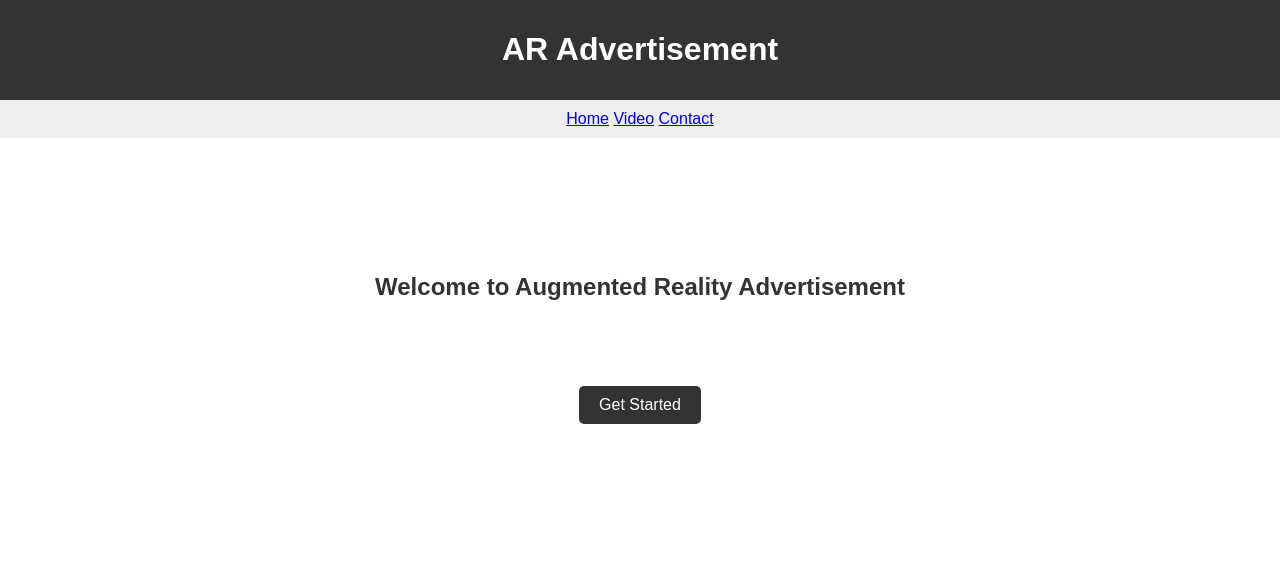
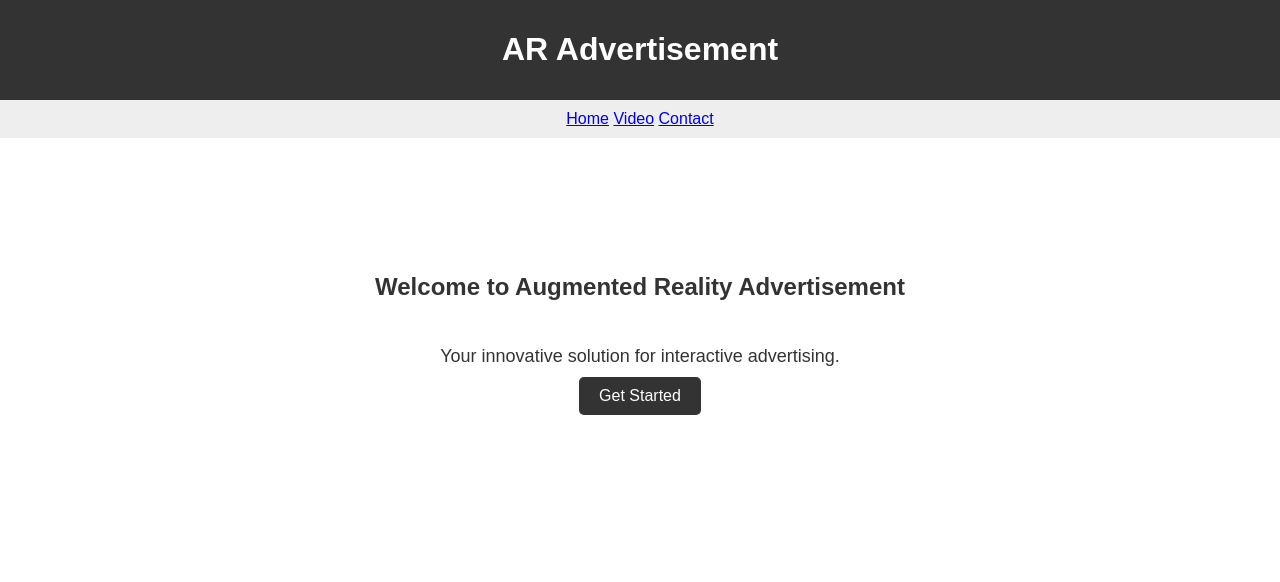
Before and after one commit to kaushikapoori/updated-Chatgpt-Webpage, a plain HTML site: page index.html in a window 1280 px wide. Shown: the top 582 px of the page. Drawn offline with Linux system fonts and the light colour scheme.

Commit message:
Update index.html

```diff
--- a/index.html
+++ b/index.html
@@ -48,6 +48,12 @@
       background-color: rgba(255, 255, 255, 0.7); /* Updated background color with some transparency */
       padding: 15px; /* Added padding for better spacing */
       display: inline-block; /* Ensures padding applies properly */
+    }
+
+    .hero-section p {
+      color: #333; /* Updated text color for better contrast */
+      font-size: 18px; /* Adjust font size as needed */
+      margin: 10px 0; /* Add some margin for better spacing */
     }
 
     .video-section {
```
